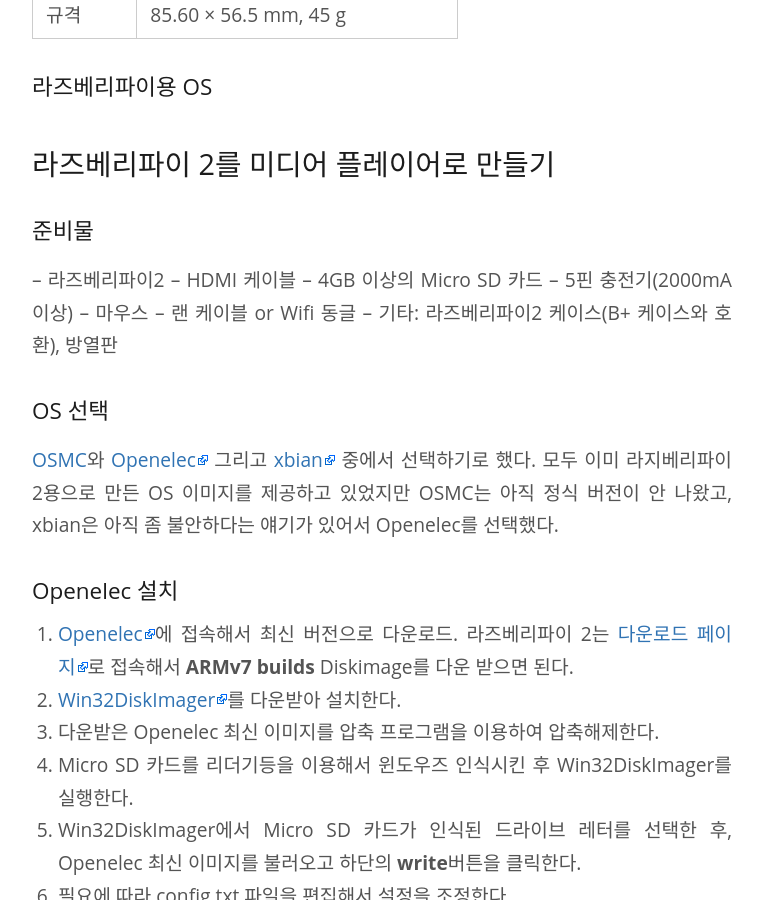
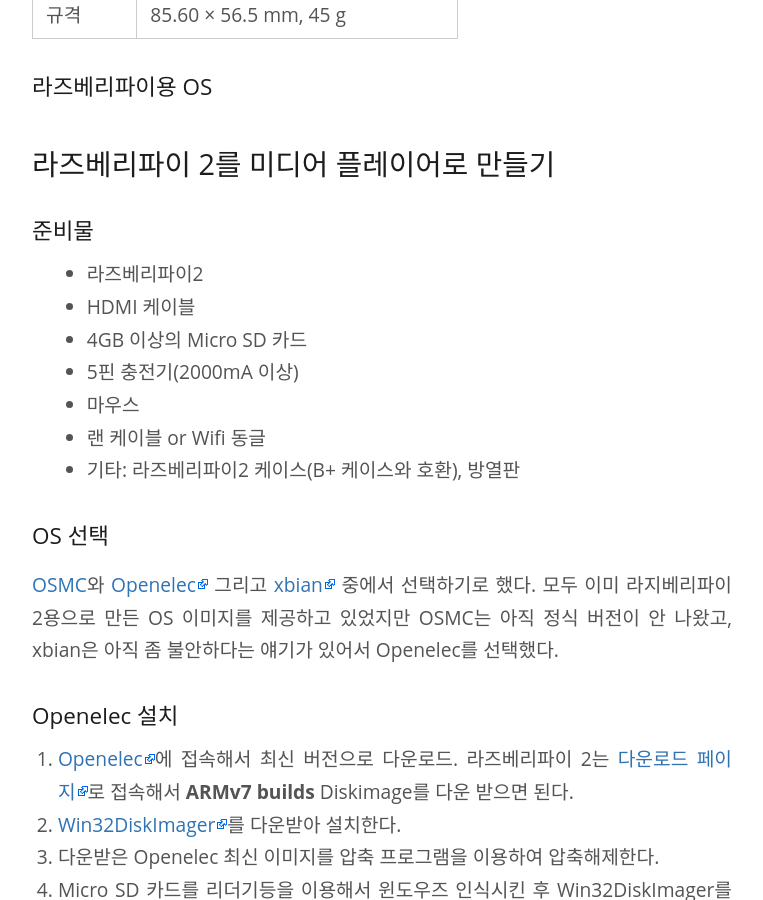
Before and after one commit to kalkin7/wiki, a Jekyll site: the page built from _posts/2015-04-01-raspberry-pi-2.md, in a window 1280 px wide and 900 px high, scrolled down 1682 px. Shown: the whole window, without its empty margins (258-1021 px from the left). Built offline with Jekyll 4.4.1, drawn with Linux system fonts in a browser that asks for light colours; part of the change alters nothing that is shown.

Commit message:
Wiki Update

```diff
--- a/_posts/2015-04-01-raspberry-pi-2.md
+++ b/_posts/2015-04-01-raspberry-pi-2.md
@@ -51,13 +51,13 @@ published: true
 
 ### 준비물
 
-– 라즈베리파이2
-– HDMI 케이블
-– 4GB 이상의 Micro SD 카드
-– 5핀 충전기(2000mA 이상)
-– 마우스
-– 랜 케이블 or Wifi 동글
-– 기타: 라즈베리파이2 케이스(B+ 케이스와 호환), 방열판
+- 라즈베리파이2
+- HDMI 케이블
+- 4GB 이상의 Micro SD 카드
+- 5핀 충전기(2000mA 이상)
+- 마우스
+- 랜 케이블 or Wifi 동글
+- 기타: 라즈베리파이2 케이스(B+ 케이스와 호환), 방열판
 
 
 ### OS 선택
```
